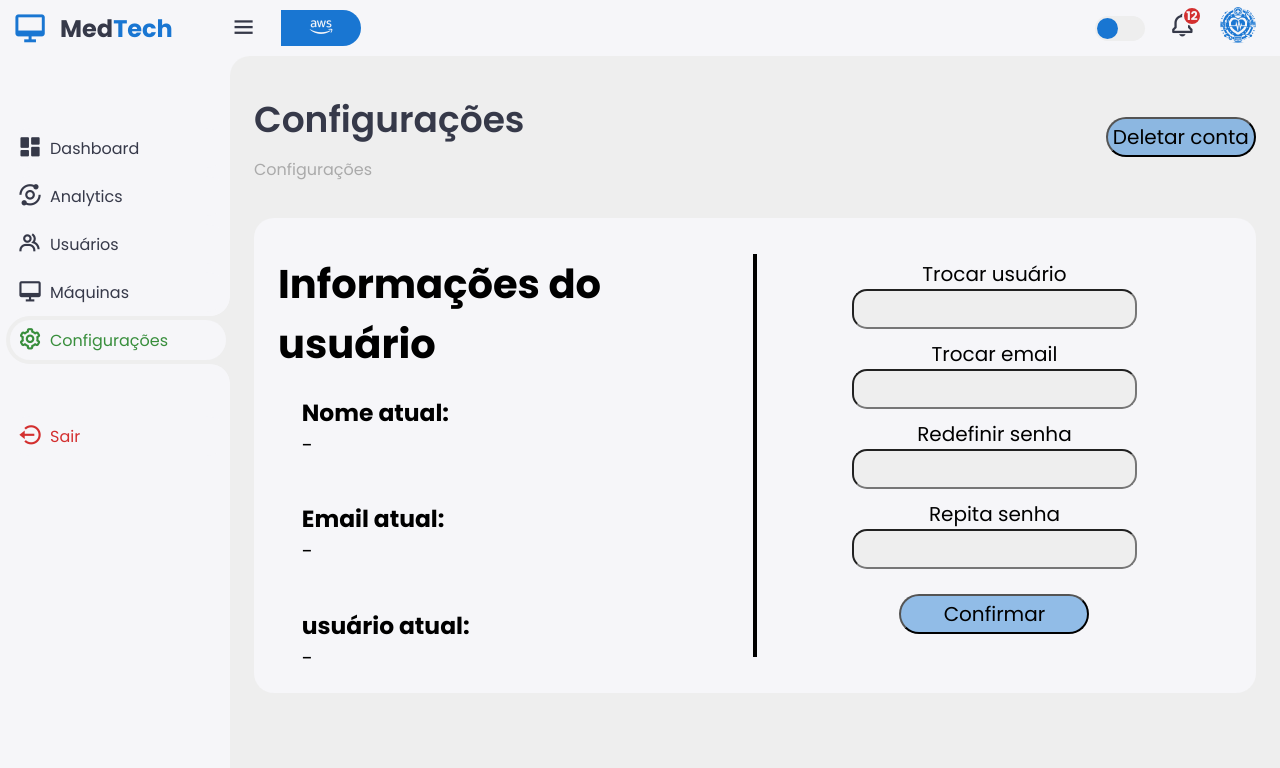
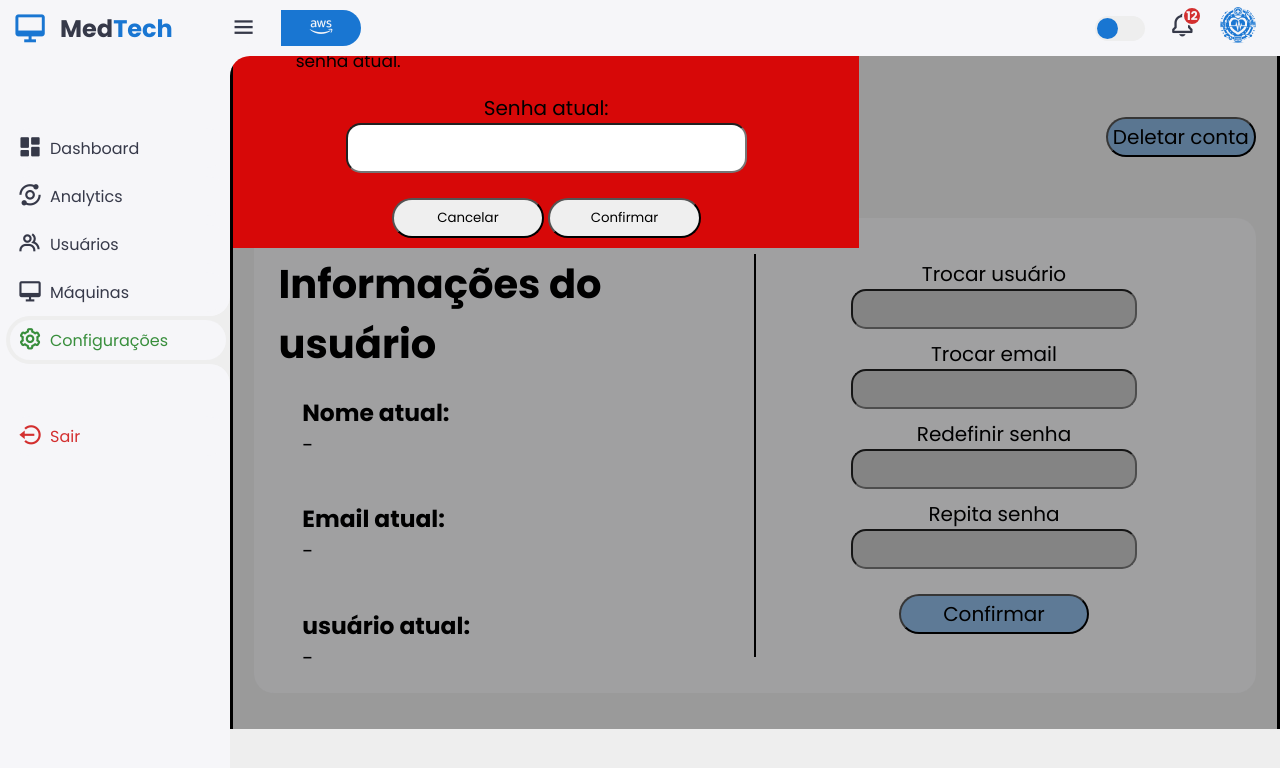
Before and after one commit to Grupo-1-2ADSB/site-institucional, a website: page site/public/dashboard/configuracoes.html in a window 1280 px wide. Both pictures are taken after a click on the button "Deletar conta". Drawn offline with nearby package versions, Linux system fonts and the light colour scheme.

Commit message:
Style(configuracoes.css, configuracoes.html, configuracoes.js): Comecei o modal

```diff
--- a/site/public/css/configuracoes.css
+++ b/site/public/css/configuracoes.css
@@ -410,7 +410,7 @@ body {
     width: 60%;
     height: 40px;
     border-radius: 15px;
-    background-color: #EEEEEE;
+    background-color: #CBCBCB;
 }
 
 .config-direita .botao{
@@ -427,7 +427,7 @@ body {
 }
 
 .linha{
-    width: 0.4%;
+    width: 0.2%;
     background-color: #000000;
 }
 
@@ -464,3 +464,82 @@ body {
 
     background-color: #1976d275;
 }
+
+dialog{
+    background-color: #0000005a;
+    width: 100%;
+    height: 100vh;
+}
+
+#div_dialog{
+    position: absolute;
+    top: 50%;
+    left: 50%;
+    transform: translate(-50%, -50%);
+}
+
+.div-deletar{
+    width: 60%;
+    display: flex;
+    justify-content: center;
+    align-items: center;
+    flex-direction: column;
+
+    background-color: #d70808;
+
+}
+
+.del-texto{
+    display: flex;
+    justify-content: center;
+    align-items: center;
+    flex-direction: column;
+
+    width: 80%;
+    height: 110px;
+
+    font-size: 17px;
+
+    /* background-color: #D32F2F; */
+}
+
+.del-label-input{
+    display: flex;
+    justify-content: center;
+    align-items: center;
+    flex-direction: column;
+
+    width: 80%;
+    height: 110px;
+
+    /* background-color: #2fd334; */
+}
+
+.del-label-input input{
+    width: 80%;
+    height: 50px;
+    border-radius: 15px;
+}
+
+.del-label-input label{
+    font-size: 20px;
+}
+
+.del-botao{
+    display: flex;
+    justify-content: center;
+    align-items: center;
+
+    width: 50%;
+    height: 60px;
+
+    /* background-color: antiquewhite; */
+}
+
+.del-botao button{
+    width: 50%;
+    height: 40px;
+    border-radius: 20px;
+
+    margin: 2px;
+}
--- a/site/public/dashboard/configuracoes.html
+++ b/site/public/dashboard/configuracoes.html
@@ -72,7 +72,7 @@
                 </div>
 
                 <div class="botao-header">
-                    <button class="botao">Deletar conta</button>
+                    <button id="btn_modal" class="botao">Deletar conta</button>
                 </div>
 
             </div>
@@ -129,10 +129,31 @@
                 </div>
             </div>
 
+            <dialog id="div_dialog" style="display: none;">
+                <div class="div-deletar">
+                    <div class="del-texto">
+                        <h1>Deletar conta</h1>
+                        <p>Para a exclusão de sua conta é necessário confirmar sua senha atual.</p>
+                    </div>
+
+                    <div class="del-label-input">
+                        <label for="confirmar-senha">Senha atual:
+                        </label>
+                        <input name="confirmar-senha" type="text">
+                    </div>
+
+                    <div class="del-botao">
+                        <button id="btn-fechar">Cancelar</button>
+                        <button>Confirmar</button>
+                    </div>
+                </div>
+            </dialog>
+
+
         </main>
     </div>
     <!-- Fim do conteúdo principal -->
-
+    <script src="../js/dashboard/configuracoes.js"></script>
     <script src="../js/dashboard/dashboard.js"></script> <!-- Importando arquivo JavaScript -->
 </body>
 
--- /dev/null
+++ b/site/public/js/dashboard/configuracoes.js
@@ -0,0 +1,19 @@
+const btn = document.getElementById("btn_modal");
+const modal = document.getElementById("div_dialog");
+const buttonClose = document.getElementById("btn-fechar")
+
+btn.onclick = function () {
+    modal.style.display = 'block';
+}
+
+buttonClose.onclick = function () {
+    modal.style.display = 'none';
+}
+
+window.onclick = function (event) {
+    if (event.target == modal) {
+        modal.style.display = 'none';
+    }
+}
+
+//ass: m
```
